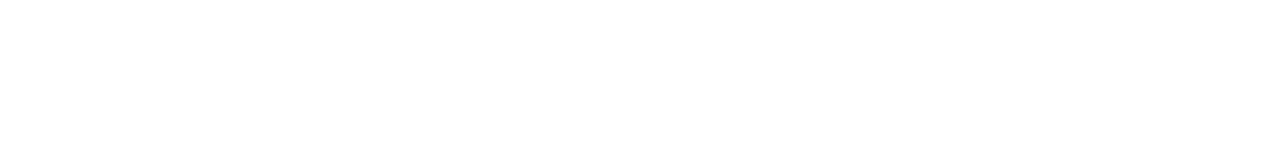
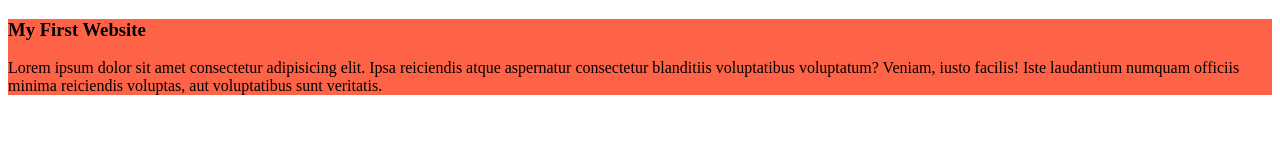
Before and after one commit to fahad376/My-frst-github-project, a plain HTML site: page index.html in a window 1280 px wide. Drawn offline with Linux system fonts and the light colour scheme.

Commit message:
sceond part

```diff
--- a/index.html
+++ b/index.html
@@ -4,8 +4,12 @@
     <meta charset="UTF-8">
     <meta name="viewport" content="width=device-width, initial-scale=1.0">
     <title>My frst ever Github project</title>
+    <link rel="stylesheet" href="styles/blog.css">
 </head>
 <body>
-
+    <div>
+        <h3>My First Website</h3>
+        <p>Lorem ipsum dolor sit amet consectetur adipisicing elit. Ipsa reiciendis atque aspernatur consectetur blanditiis voluptatibus voluptatum? Veniam, iusto facilis! Iste laudantium numquam officiis minima reiciendis voluptas, aut voluptatibus sunt veritatis. </p>
+    </div>
 </body>
 </html>
--- /dev/null
+++ b/styles/blog.css
@@ -0,0 +1,3 @@
+div{
+    background-color: tomato;
+}
```
